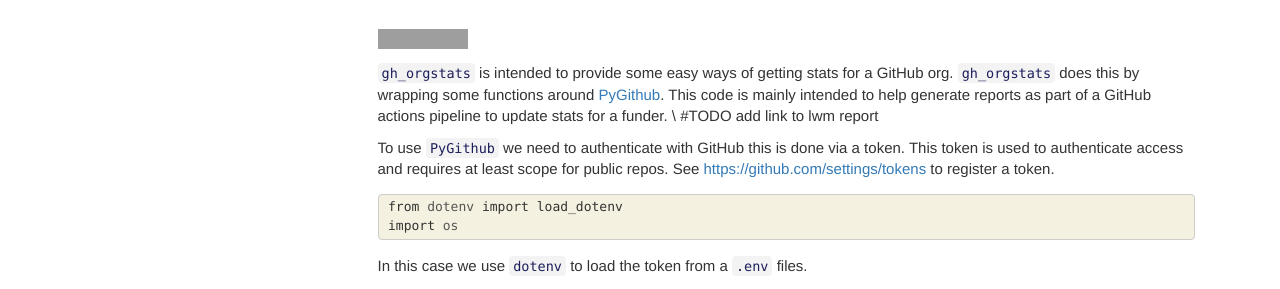
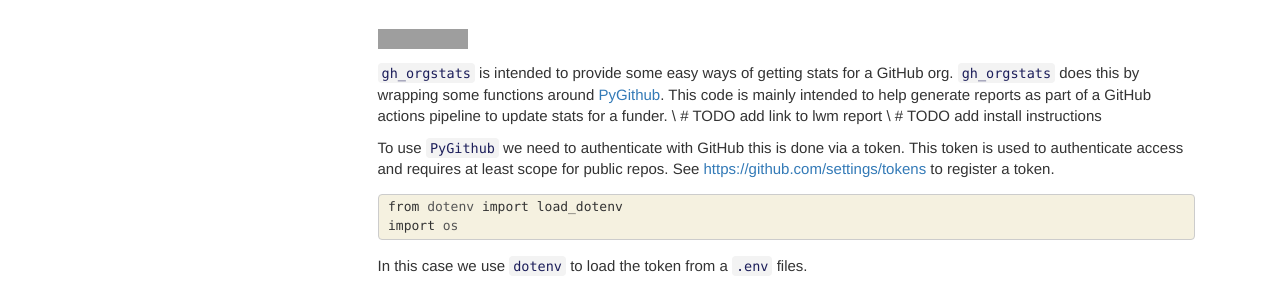
Before and after one commit to Living-with-machines/gh_orgstats, a Jekyll site: the page built from docs/index.html, in a window 1280 px wide. Shown: the part 319-608 px from the top of the page. Built offline with Jekyll 4.4.1, drawn with Linux system fonts in a browser that asks for light colours; nearby versions of some CDN libraries; comment, search, counter and statistics services are not loaded; grey boxes are pictures that could not be loaded.

Commit message:
register todos

```diff
--- a/docs/index.html
+++ b/docs/index.html
@@ -38,7 +38,8 @@
 </div>
 <div class="cell border-box-sizing text_cell rendered"><div class="inner_cell">
 <div class="text_cell_render border-box-sizing rendered_html">
-<p><code>gh_orgstats</code> is intended to provide some easy ways of getting stats for a GitHub org. <code>gh_orgstats</code> does this by wrapping some functions around <a href="https://github.com/PyGithub/PyGithub">PyGithub</a>. This code is mainly intended to help generate reports as part of a GitHub actions pipeline to update stats for a funder. \ #TODO add link to lwm report</p>
+<p><code>gh_orgstats</code> is intended to provide some easy ways of getting stats for a GitHub org. <code>gh_orgstats</code> does this by wrapping some functions around <a href="https://github.com/PyGithub/PyGithub">PyGithub</a>. This code is mainly intended to help generate reports as part of a GitHub actions pipeline to update stats for a funder. \ # TODO add link to lwm report
+ \ # TODO add install instructions</p>
 
 </div>
 </div>
```
Also changed, not shown: README.md, 1 other file.
